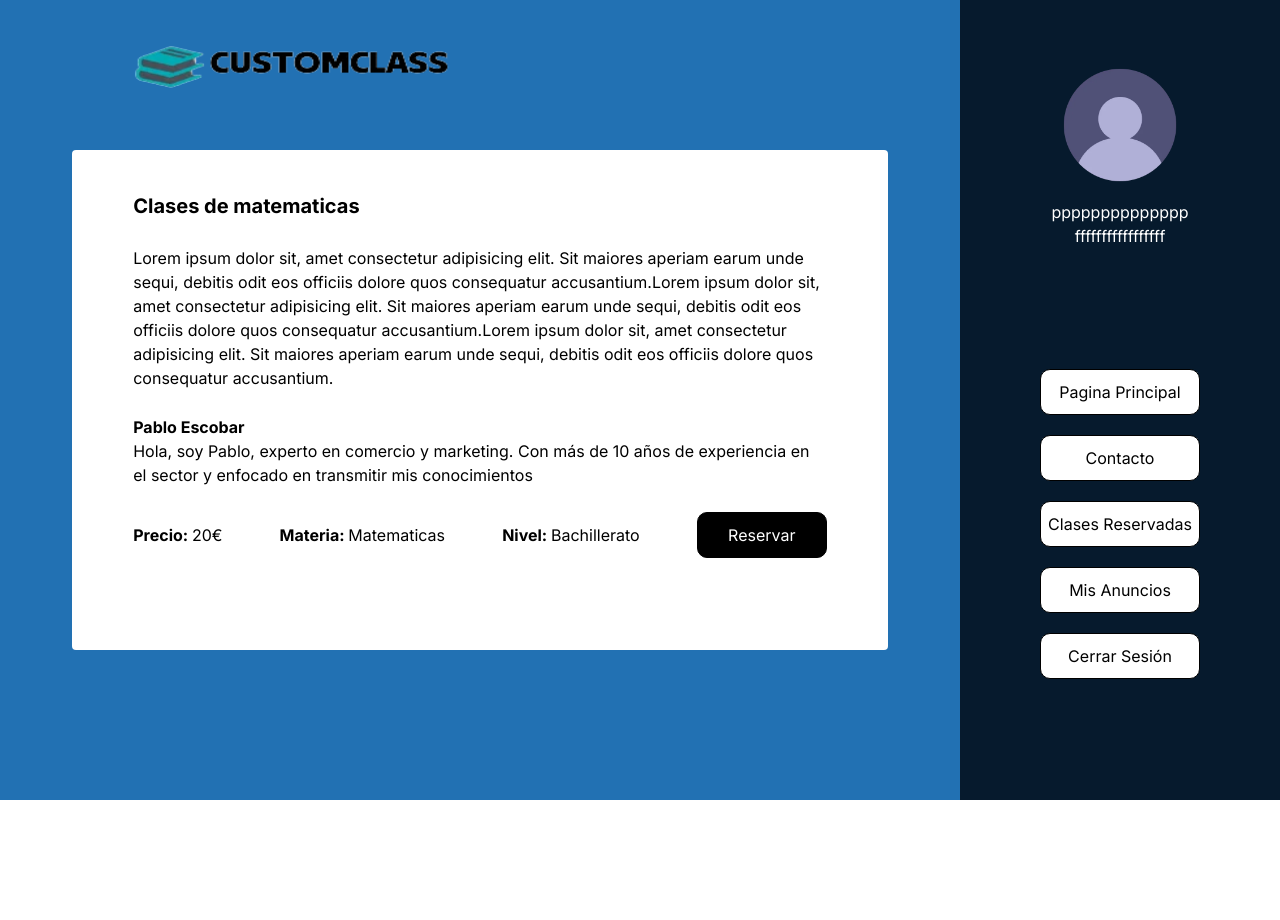
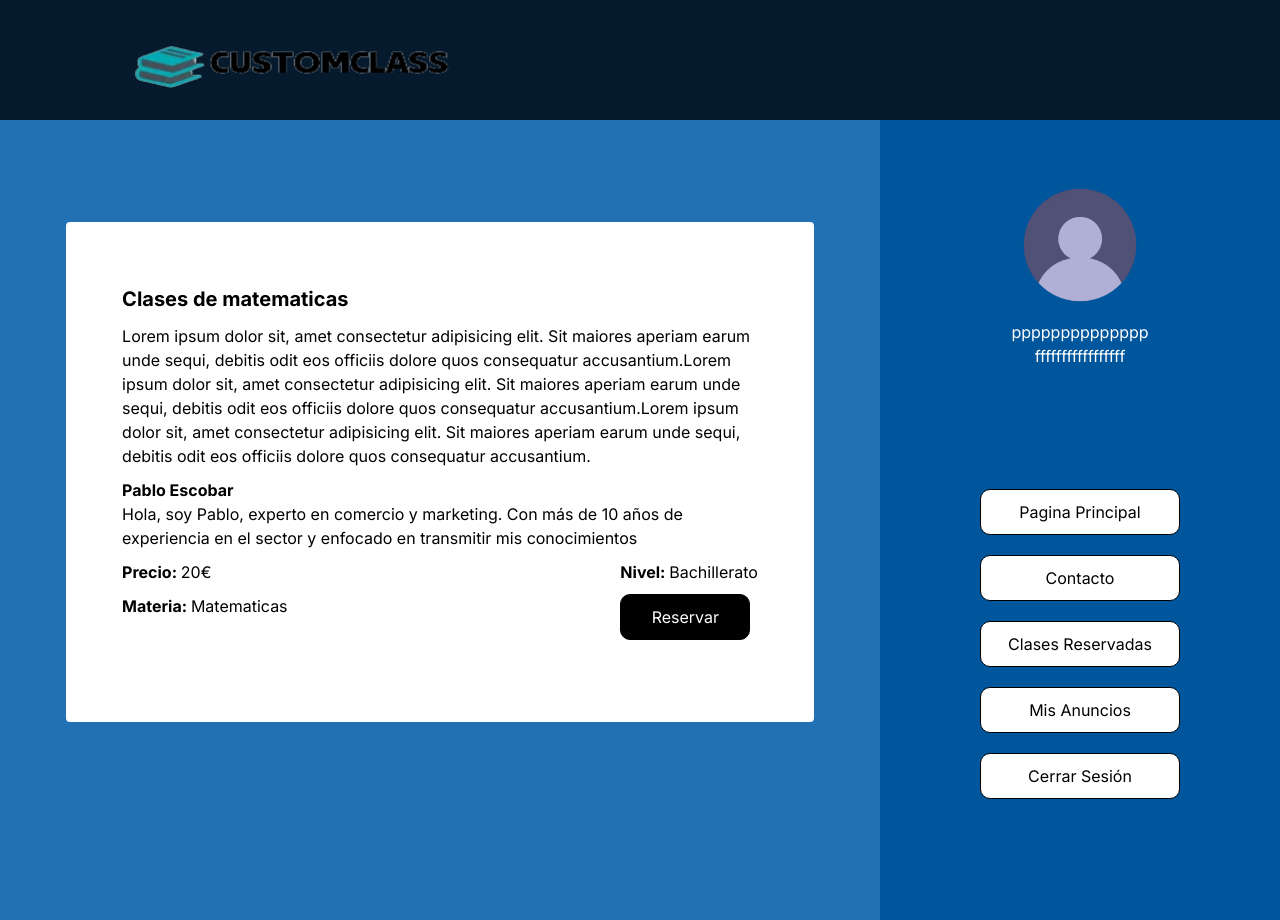
Before and after one commit to itdoBryan/customclass, a Next.js app: page /Principal/anuncio1 in a window 1280 px wide. Before the commit the page ends 800 px from the top, so only its background shows below. Built offline with nearby package versions, Linux system fonts and the light colour scheme.

Commit message:
correccion de errors
Correccion de errores del front

```diff
--- a/src/app/Principal/[slug]/page.js
+++ b/src/app/Principal/[slug]/page.js
@@ -1,5 +1,5 @@
 import { AsideGeneral} from "../../components/sections/AsideGeneral"
-import { ReservarClaseAnuncio} from "../../components/buttons/ReservarClaseAnuncio"
+import { AnuncioPrincipal } from "@/app/components/items/AnuncioPrincipal"
 const anuncios = [
     {
         title: "Clases de matematicas",
@@ -42,22 +42,7 @@ export default function Slug({params}){
     return(
         <main className="w-screen h-full flex flex-col sm:flex-row bg-[#2271b3]">
             <div className="w-full sm:w-[75%] flex flex-col items-center mt-[8%] ">
-                <div className="w-[85%] h-[500px] flex bg-white rounded mt-[5%] items-center">
-                    <div className="flex flex-col w-[85%] h-full mx-auto mt-[10%] gap-y-[5%]">
-                        <h2 className="font-bold text-[20px]">{anuncio.title}</h2>
-                        <p>{anuncio.description}</p>
-                        <div>
-                            <b>{anuncio.profesor.nombre}</b>
-                            <p>{anuncio.profesor.description}</p>
-                        </div>
-                        <div className="flex justify-between items-center">
-                            <p><b>Precio: </b> {anuncio.price}€</p>
-                            <p><b>Materia: </b> {anuncio.category}</p>
-                            <p><b>Nivel: </b> {anuncio.level}</p>
-                            <ReservarClaseAnuncio/>
-                        </div>
-                    </div>
-                </div>
+                <AnuncioPrincipal anuncio={anuncio}/>
             </div>
             <AsideGeneral/>
         </main>
--- a/src/app/Principal/page.js
+++ b/src/app/Principal/page.js
@@ -1,8 +1,55 @@
-'use client'
 import { AsidePrincipal} from "../components/sections/AsidePrincipal"
 import { AnuncioItem } from "../components/items/AnuncioItem"
 import Link from "next/link"
 const anuncios = [
+    {
+        title: "Clases de matematicas",
+        description: "Lorem ipsum dolor sit, amet consectetur adipisicing elit. Sit maiores aperiam earum unde sequi, debitis odit eos officiis dolore quos consequatur accusantium.Lorem ipsum dolor sit, amet consectetur adipisicing elit. Sit maiores aperiam earum unde sequi, debitis odit eos officiis dolore quos consequatur accusantium.Lorem ipsum dolor sit, amet consectetur adipisicing elit. Sit maiores aperiam earum unde sequi, debitis odit eos officiis dolore quos consequatur accusantium.",
+        category: "Matematicas",
+        price: 20,
+        level: "Bachillerato",
+        slug: "anuncio1",
+        profesor: {
+            nombre: "Pablo Escobar",
+            description: "Hola, soy Pablo, experto en comercio y marketing. Con más de 10 años de experiencia en el sector y enfocado en transmitir mis conocimientos"
+        }
+    },
+    {
+        title: "Clases de física",
+        description: "Lorem ipsum dolor sit, amet consectetur adipisicing elit. Sit maiores aperiam earum unde sequi, debitis odit eos officiis dolore quos consequatur accusantium.Lorem ipsum dolor sit, amet consectetur adipisicing elit. Sit maiores aperiam earum unde sequi, debitis odit eos officiis dolore quos consequatur accusantium.Lorem ipsum dolor sit, amet consectetur adipisicing elit. Sit maiores aperiam earum unde sequi, debitis odit eos officiis dolore quos consequatur accusantium",
+        category: "fisica",
+        price: 10,
+        level: "ESO",
+        slug: "anuncio2",
+        profesor: {
+            nombre: "Rodrigo Díaz",
+            description: "Hola, soy Rodri, titulado en integración social."
+        }
+    },
+    {
+        title: "Clases de matematicas",
+        description: "Lorem ipsum dolor sit, amet consectetur adipisicing elit. Sit maiores aperiam earum unde sequi, debitis odit eos officiis dolore quos consequatur accusantium.Lorem ipsum dolor sit, amet consectetur adipisicing elit. Sit maiores aperiam earum unde sequi, debitis odit eos officiis dolore quos consequatur accusantium.Lorem ipsum dolor sit, amet consectetur adipisicing elit. Sit maiores aperiam earum unde sequi, debitis odit eos officiis dolore quos consequatur accusantium.",
+        category: "Matematicas",
+        price: 20,
+        level: "Bachillerato",
+        slug: "anuncio1",
+        profesor: {
+            nombre: "Pablo Escobar",
+            description: "Hola, soy Pablo, experto en comercio y marketing. Con más de 10 años de experiencia en el sector y enfocado en transmitir mis conocimientos"
+        }
+    },
+    {
+        title: "Clases de física",
+        description: "Lorem ipsum dolor sit, amet consectetur adipisicing elit. Sit maiores aperiam earum unde sequi, debitis odit eos officiis dolore quos consequatur accusantium.Lorem ipsum dolor sit, amet consectetur adipisicing elit. Sit maiores aperiam earum unde sequi, debitis odit eos officiis dolore quos consequatur accusantium.Lorem ipsum dolor sit, amet consectetur adipisicing elit. Sit maiores aperiam earum unde sequi, debitis odit eos officiis dolore quos consequatur accusantium",
+        category: "fisica",
+        price: 10,
+        level: "ESO",
+        slug: "anuncio2",
+        profesor: {
+            nombre: "Rodrigo Díaz",
+            description: "Hola, soy Rodri, titulado en integración social."
+        }
+    },
     {
         title: "Clases de matematicas",
         description: "Lorem ipsum dolor sit, amet consectetur adipisicing elit. Sit maiores aperiam earum unde sequi, debitis odit eos officiis dolore quos consequatur accusantium.Lorem ipsum dolor sit, amet consectetur adipisicing elit. Sit maiores aperiam earum unde sequi, debitis odit eos officiis dolore quos consequatur accusantium.Lorem ipsum dolor sit, amet consectetur adipisicing elit. Sit maiores aperiam earum unde sequi, debitis odit eos officiis dolore quos consequatur accusantium.",
@@ -32,8 +79,8 @@ const anuncios = [
 export default function Principal(){
 
     return(
-        <main className="w-screen h-screen flex flex-col sm:flex-row bg-[#2271b3]">
-            <div className="w-full sm:w-[75%] h-screen flex flex-col items-center mt-[100px] ">
+        <main className="w-screen h-screen sm:min-h-[850px] flex flex-col sm:flex-row bg-[#2271b3]">
+            <div className="w-full sm:w-[75%] min-h-[600px] overflow-y-scroll flex flex-col items-center mt-[100px] no-scrollbar">
             {anuncios.map((anuncio, key)=>(
                 <Link className="flex justify-center" key={key} href={"/Principal/"+anuncio.slug}>
                     <AnuncioItem anuncio={anuncio}/>
--- /dev/null
+++ b/src/app/components/items/AnuncioPrincipal.jsx
@@ -0,0 +1,27 @@
+import {ReservarClaseAnuncio} from "../buttons/ReservarClaseAnuncio"
+
+export function AnuncioPrincipal({anuncio}){
+
+    return(
+        <div className="w-[85%] min-h-[500px] flex bg-white rounded items-center  overflow-scroll">
+            <div className="flex flex-col w-[85%] mx-auto ">
+                <h2 className="font-bold text-[20px] mb-[10px]">{anuncio.title}</h2>
+                <p className="mb-[10px]">{anuncio.description}</p>
+                <div className="mb-[10px]">
+                    <b>{anuncio.profesor.nombre}</b>
+                    <p>{anuncio.profesor.description}</p>
+                </div>
+                <div className="flex justify-between mb-[20px]">
+                    <div>
+                        <p className="mb-[10px]"><b>Precio: </b> {anuncio.price}€</p>
+                        <p><b>Materia: </b> {anuncio.category}</p>
+                    </div>
+                    <div>
+                        <p className="mb-[10px]"><b>Nivel: </b> {anuncio.level}</p>
+                        <ReservarClaseAnuncio/>
+                    </div>
+                </div>
+            </div>
+        </div>
+    )
+}
--- a/src/app/components/sections/AsideGeneral.js
+++ b/src/app/components/sections/AsideGeneral.js
@@ -7,7 +7,7 @@ import { PaginaPrincipal } from "../buttons/PaginaPrincipal";
 
 export function AsideGeneral(){
     return(
-        <aside className="w-full sm:w-[25%] min-h-[800px] sm:min-h-screen bg-[#061a2d] flex flex-col items-center pb-[50px] sm:pb-0">
+        <aside className="w-full sm:w-[25%] sm:min-w-[400px] min-h-[800px] sm:min-h-screen bg-[#00569D] flex flex-col items-center pb-[50px] sm:pb-0">
             <Image src={"/fotoperfil.webp"} width={150} height={50} alt="foto de perfil" className="mt-[50px]" />
             <p className="text-white">pppppppppppppp</p>
             <p className="text-white">fffffffffffffffff</p>
--- a/src/app/components/sections/AsidePrincipal.js
+++ b/src/app/components/sections/AsidePrincipal.js
@@ -6,7 +6,7 @@ import { LogOut } from "../buttons/LogOut";
 
 export function AsidePrincipal(){
     return(
-        <aside className={"w-full sm:w-[25%] h-screen bg-[#061a2d] flex flex-col items-center pb-[50px]"}>
+        <aside className={"w-full sm:w-[25%] sm:min-w-[400px] h-screen min-h-[850px] bg-[#00569D] flex flex-col items-center"}>
             <Image src="/fotoperfil.webp" width={150} height={50} alt="foto de perfil" className="mt-[30px]" />
             <p className="text-white">ppppppppppppp</p>
             <p className="text-white">ffffffffffff</p>
--- a/src/app/components/sections/AsideProduct.js
+++ b/src/app/components/sections/AsideProduct.js
@@ -7,7 +7,7 @@ import { LogOut } from "../buttons/LogOut";
 
 export function AsideProduct(){
     return(
-        <aside className="w-full sm:w-[25%] h-[800px] bg-[#061a2d] flex flex-col items-center pb-[50px]">
+        <aside className="w-full sm:w-[400px] bg-[#00569D] h-[850px] flex items-center flex-col gap-y-[80px]">
             <Image src={"/fotoperfil.webp"} width={150} height={50} alt="foto de perfil" className="mt-[30px]" />
             <p className="text-white">Nombre de  Usuario</p>
             <p className="text-white">correo@correo.com</p>
--- a/src/app/components/sections/Header.js
+++ b/src/app/components/sections/Header.js
@@ -2,10 +2,9 @@ import Image from "next/image";
 
 export function Header(){
     return(
-        <header className="flex w-screen absolute">
-            <div className="w-[90%] h-[80px] items-center justify-between flex mx-auto">
-                <Image src="/logotipo.webp" width={350} height={50} alt="logotipo" className="w-[200px] sm:w-[350px] h-[30] sm:h-[60px] sm:mt-[50px] sm:ml-[5%]"/>
-                <span className="icon-mail text-[30px] text-black flex sm:hidden"/>
+        <header className="flex w-screen h-[120px] bg-[#061a2d]">
+            <div className="w-[90%] h-[80px] items-center flex mx-auto">
+                <Image src="/logotipo.webp" width={350} height={50} alt="logotipo" className="w-[350px] h-[60px] mt-[50px] mx-auto sm:ml-[5%]"/>
             </div>
         </header>
     )
--- a/src/app/components/sections/LoginSection.js
+++ b/src/app/components/sections/LoginSection.js
@@ -7,7 +7,7 @@ import { Contacto } from "../buttons/Contacto"
 
 export function LoginSection(){
     return(
-        <aside className="w-full sm:w-[25%] bg-[#061a2d] h-screen flex items-center flex-col gap-y-[80px]">
+        <aside className="w-full sm:w-[25%] sm:min-w-[400px] bg-[#00569D] h-[850px] flex items-center flex-col gap-y-[80px]">
             <span className="icon-login text-[100px] pt-[70px] text-[50px] text-center text-white">
                 <p className=" text-white text-[40px] pt-[30px]">Iniciar Sesión</p>
             </span>
--- a/src/app/page.js
+++ b/src/app/page.js
@@ -1,4 +1,3 @@
-
 import { LoginSection} from "./components/sections/LoginSection"
 
 export default function Home() {
--- a/tailwind.config.js
+++ b/tailwind.config.js
@@ -13,6 +13,22 @@ module.exports = {
           "conic-gradient(from 180deg at 50% 50%, var(--tw-gradient-stops))",
       },
     },
+    screens:{
+      'sm': '900px'
+    }
   },
-  plugins: [],
+  plugins: [
+    function({addUtilities}){
+      const newUtilities = {
+        ".no-scrollbar::-webkit-scrollbar":{
+          display:"none",
+        },
+        ".no-scrollbar": {
+          "-ms-overflow-style": "none",
+          "scrollbar-width": "none",
+        }
+      };
+      addUtilities(newUtilities);
+    },
+  ],
 };
```
